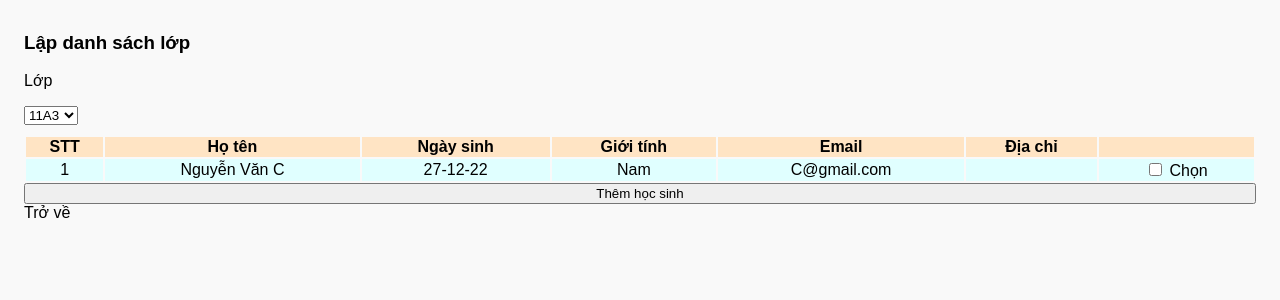
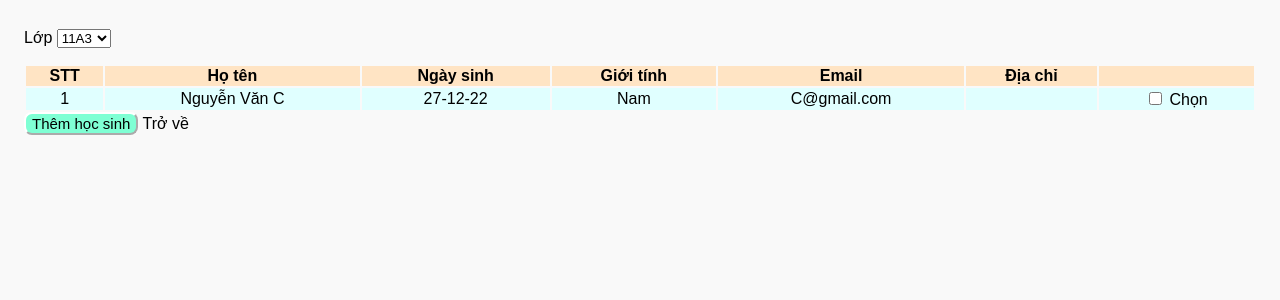
Before and after one commit to ngoxuanchien/QuanLyHocSinh, a Django app: page /lapDSlop/1 in a window 1280 px wide. Shown: the part 67-367 px from the top of the page. Run offline with Django 4.2, Linux system fonts and the light colour scheme; a user stored in the database is signed in; data comes from the database, SQL or seed files in the repository; both versions use the stored data as it was after the commit.

Commit message:
help: styling button 'trở về' in lapDS.html :(((

```diff
--- a/QuanLyHocSinh/studentManager/static/css/style.css
+++ b/QuanLyHocSinh/studentManager/static/css/style.css
@@ -223,6 +223,7 @@ a {
   border: 1px solid rgb(94, 93, 93);
   background: rgb(109, 237, 109);
 }
+
 
 
 
--- a/QuanLyHocSinh/studentManager/templates/studentManager/lapDS.html
+++ b/QuanLyHocSinh/studentManager/templates/studentManager/lapDS.html
@@ -1,23 +1,19 @@
 {% extends 'studentManager/base.html' %}
 {% load static %}
 
+
 {% block content %}
-    <h3 class="label">Lập danh sách lớp</h3>
 <form method="POST">
     {% csrf_token %}
     <div class="main_form-header row">
         <div class="main_form_class col-lg-3">
             <div class="row">
                 <div class="main_form_title col-lg-3">
-                        <p>Lớp</p>
-                    </div>
-                    <div class="main_form_select col-lg-6">
-                        {{form.classID}}
+                    <p>Lớp    {{form.classID}}</p>
                 </div>
             </div>
         </div>
     </div>
-
         <table class="table">
             <tr>
                 <th>STT</th>
@@ -52,14 +48,19 @@
         <div class="main_form_term col-lg-6">
             <div class="row">
                 <div class="col-lg-5">
-                    <button type="submit" class="btn btn-primary" style="width: 100%;">
+                    <button type="submit" class="btn btn-primary" style="border-radius: 8px; font-size: 15px; background-color: aquamarine; border-color:white;">
                         Thêm học sinh
                     </button>
-                </div>
-                <div class="col-lg-5">
-                    <a href="{% url 'dsLop' %}" class="btn btn-primary" style="width: 100%;">Trở về</a>
+                    <a class="btn btn-cancel text-center" href="{% url 'dsLop' %}">Trở về</a>
                 </div>
             </div>
         </div>
+    </form>
+    {% if messages %}
+        <div class="d-flex justify-content-center">
+            {% for message in messages %}
+                <div>{{ message }}</div>
+            {% endfor %}
         </div>
+    {% endif %}
 {% endblock content %}
```
Also changed, not shown: QuanLyHocSinh/studentManager/templates/studentManager/chonNamHoc.html (+5 -5 lines), QuanLyHocSinh/db.sqlite3. Lines whose indentation alone changed are shown as unchanged.
